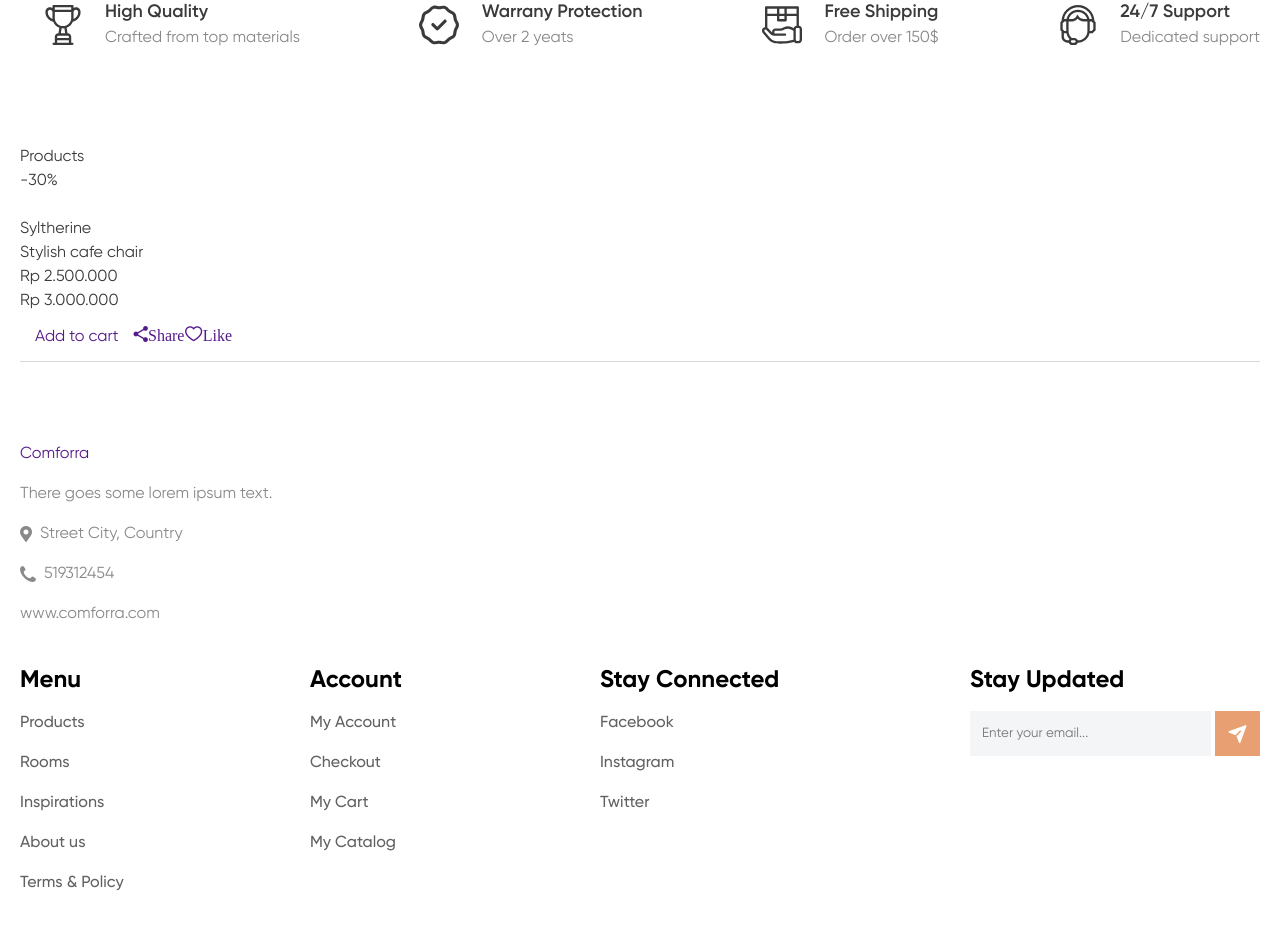
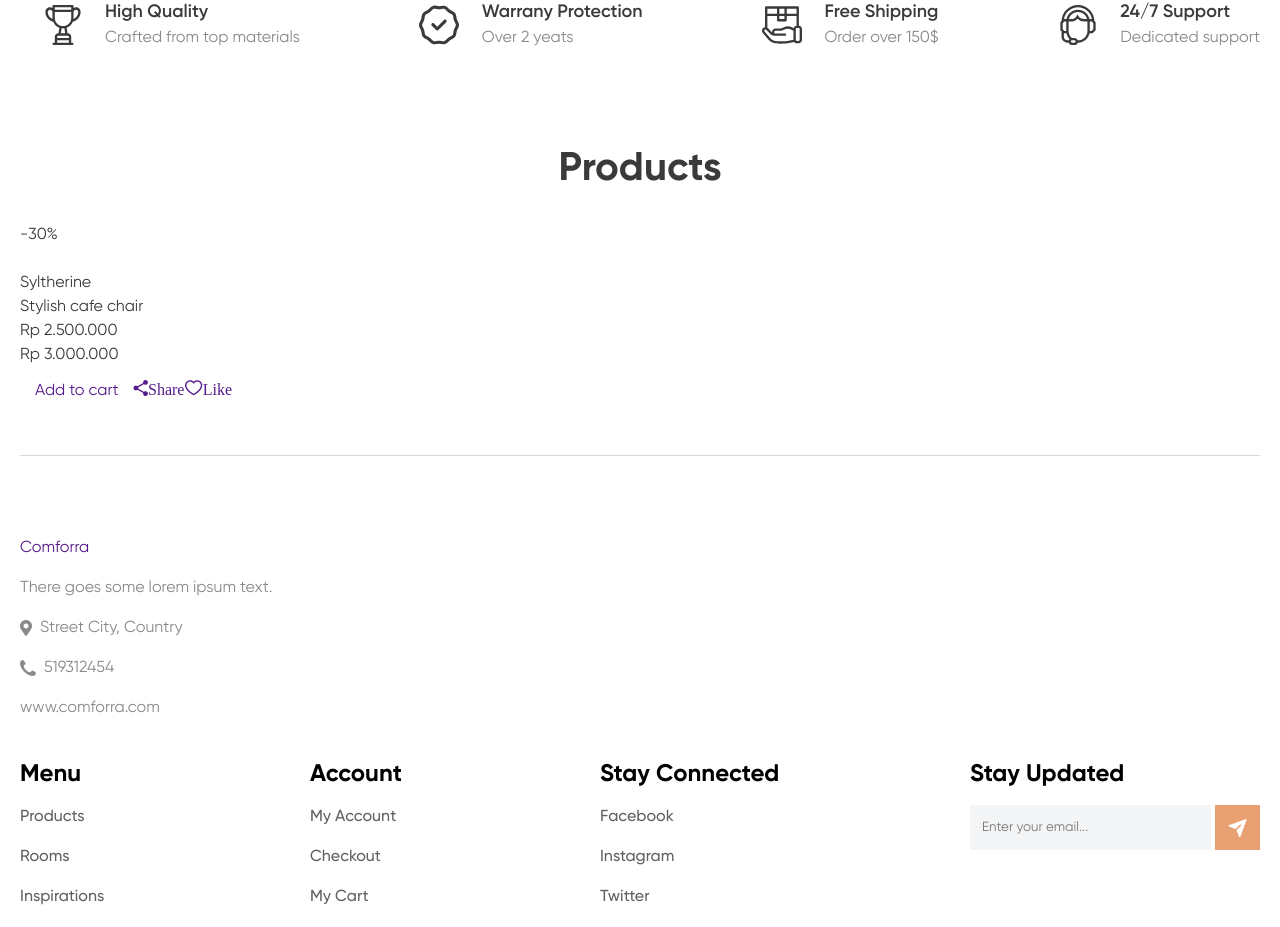
Before and after one commit to jugurj/comforra-furniture-shop, a Vue app: page / in a window 1280 px wide. Shown: the part 864-1791 px from the top of the page. Built offline with nearby package versions, Linux system fonts and the light colour scheme.

Commit message:
Products list layout Implemented general layout styles for products list and added global title rule

```diff
--- a/src/assets/styles/ui.scss
+++ b/src/assets/styles/ui.scss
@@ -19,3 +19,10 @@
   transition: all 0.3s ease 0s;
   min-height: 48px;
 }
+
+._title {
+  font-size: 40px;
+  font-weight: 700;
+  line-height: 1.2;
+  text-align: center;
+}
--- a/src/components/Products.vue
+++ b/src/components/Products.vue
@@ -3,7 +3,7 @@
     <div class="products__container _container">
       <h2 class="products__title _title">Products</h2>
 
-      <div class="product__items">
+      <div class="products__items">
         <div class="products__item">
           <ProductsItem />
         </div>
@@ -23,4 +23,18 @@ export default {
 };
 </script>
 
-<style></style>
+<style lang="scss">
+.products {
+  padding-bottom: 40px;
+
+  &__title {
+    margin-bottom: 30px;
+  }
+
+  &__items {
+    display: grid;
+    gap: 30px;
+    grid-template-columns: repeat(4, 1fr);
+  }
+}
+</style>
```
